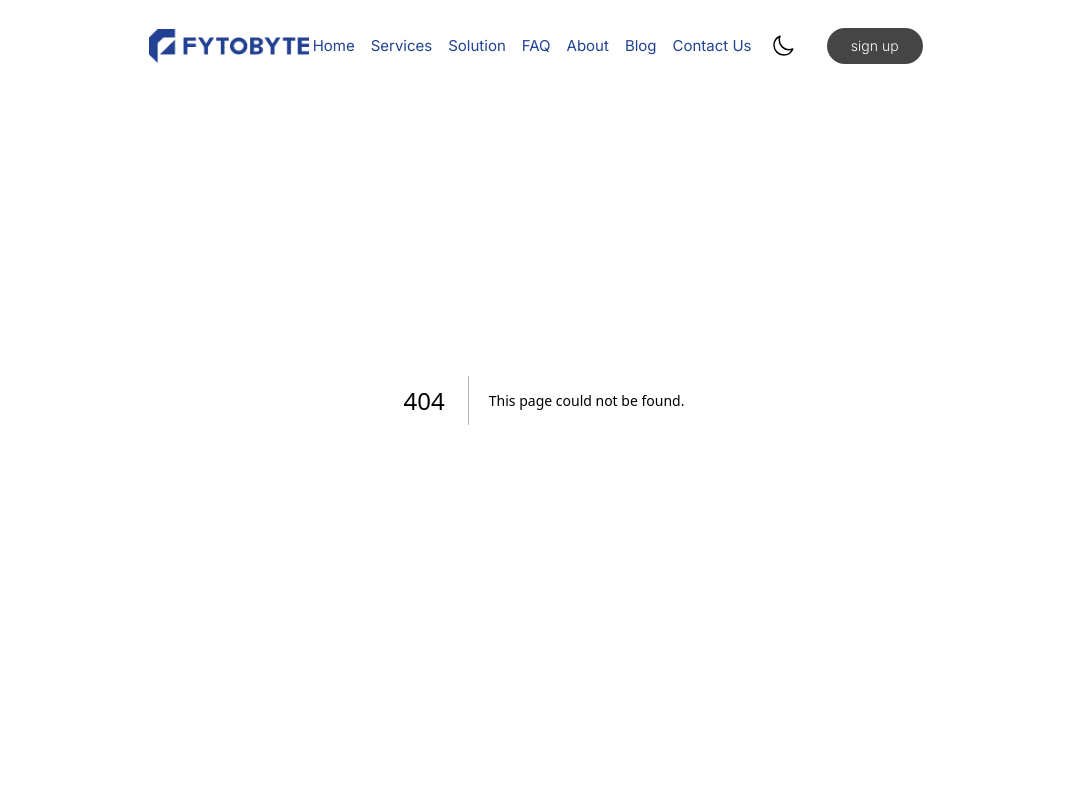
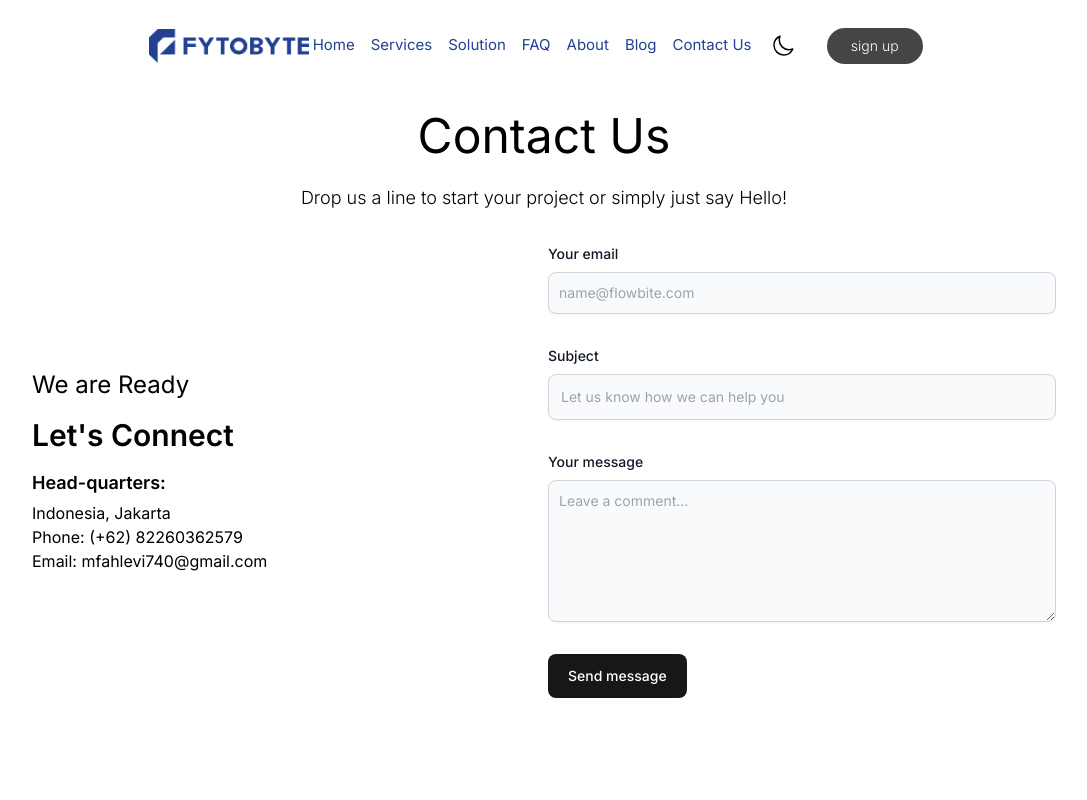
Before and after one commit to FytobyteLimited/job-0-task-0, a Next.js app in the folder snigbar/challange-1/: page /contact in a window 1280 px wide. Before the commit this address had no page. Shown: the top 800 px of the page, without its empty margins (96-1183 px from the left). Built offline with nearby package versions, Linux system fonts and the light colour scheme.

Commit message:
challange-1/add contact us page and scrolling effect to navbar

```diff
--- a/snigbar/challange-1/app/about/page.tsx
+++ b/snigbar/challange-1/app/about/page.tsx
@@ -5,9 +5,9 @@ import React from "react";
 
 const AboutUs = () => {
   return (
-    <div className="w-full flex justify-center items-center flex-col gap-4 py-8 my-20">
+    <div className="w-full flex flex-col justify-center items-center  gap-4 py-8 my-20">
       <div className="text-center space-y-6 w-11/12 md:w-3/5">
-        <h1 className="text-5xl">About Us</h1>
+        <h1 className="text-3xl md:text-5xl">About Us</h1>
         <p className="text-lg font-light w-4/5 mx-auto">
           Watch your operations optimize as our apps streamline workflows and
           drives efficiency for your success.
--- /dev/null
+++ b/snigbar/challange-1/app/contact/page.tsx
@@ -0,0 +1,86 @@
+import React from "react";
+
+const page = () => {
+  return (
+    <div className="w-full flex justify-center items-center flex-col gap-4 py-8 my-20">
+      <div className="text-center space-y-6 w-11/12 md:w-3/5">
+        <h1 className="text-3xl md:text-5xl">Contact Us</h1>
+        <p className="text-lg font-light w-4/5 mx-auto">
+          Drop us a line to start your project or simply just say Hello!
+        </p>
+      </div>
+
+      <div className="flex flex-col md:flex-row justify-center md:justify-between items-center w-11/12 md:w-4/5 mx-auto mt-4 gap-4 md:gap-2">
+        <div className="space-y-4 w-full text-center md:text-left">
+          <h1 className="text-2xl">We are Ready</h1>
+          <p className="text-xl md:text-3xl font-semibold">
+            Let&apos;s Connect
+          </p>
+          <div className="space-y-1">
+            <p className="md:text-lg font-semibold">Head-quarters:</p>
+            <p>
+              Indonesia, Jakarta <br />
+              Phone: (+62) 82260362579 <br />
+              Email: mfahlevi740@gmail.com <br />
+            </p>
+          </div>
+        </div>
+        {/* contact us form */}
+        <form action="#" className="space-y-8 w-full">
+          <div>
+            <label
+              htmlFor="email"
+              className="block mb-2 text-sm font-medium text-gray-900 dark:text-gray-300"
+            >
+              Your email
+            </label>
+            <input
+              type="email"
+              id="email"
+              className="shadow-sm bg-gray-50 border border-gray-300 text-gray-900 text-sm rounded-lg focus:ring-primary-500 focus:border-primary-500 block w-full p-2.5 dark:bg-gray-700 dark:border-gray-600 dark:placeholder-gray-400 dark:text-white dark:focus:ring-primary-500 dark:focus:border-primary-500 dark:shadow-sm-light"
+              placeholder="name@flowbite.com"
+              required
+            />
+          </div>
+          <div>
+            <label
+              htmlFor="subject"
+              className="block mb-2 text-sm font-medium text-gray-900 dark:text-gray-300"
+            >
+              Subject
+            </label>
+            <input
+              type="text"
+              id="subject"
+              className="block p-3 w-full text-sm text-gray-900 bg-gray-50 rounded-lg border border-gray-300 shadow-sm focus:ring-primary-500 focus:border-primary-500 dark:bg-gray-700 dark:border-gray-600 dark:placeholder-gray-400 dark:text-white dark:focus:ring-primary-500 dark:focus:border-primary-500 dark:shadow-sm-light"
+              placeholder="Let us know how we can help you"
+              required
+            />
+          </div>
+          <div className="sm:col-span-2">
+            <label
+              htmlFor="message"
+              className="block mb-2 text-sm font-medium text-gray-900 dark:text-gray-400"
+            >
+              Your message
+            </label>
+            <textarea
+              id="message"
+              rows={6}
+              className="block p-2.5 w-full text-sm text-gray-900 bg-gray-50 rounded-lg shadow-sm border border-gray-300 focus:ring-primary-500 focus:border-primary-500 dark:bg-gray-700 dark:border-gray-600 dark:placeholder-gray-400 dark:text-white dark:focus:ring-primary-500 dark:focus:border-primary-500"
+              placeholder="Leave a comment..."
+            ></textarea>
+          </div>
+          <button
+            type="submit"
+            className="py-3 px-5 text-sm font-medium text-center bg-primary-dark text-white dark:bg-white dark:text-primary-dark rounded-lg bg-primary-700 sm:w-fit hover:bg-primary-800 focus:ring-4 focus:outline-none focus:ring-primary-300 dark:bg-primary-600 dark:hover:bg-primary-700 dark:focus:ring-primary-800"
+          >
+            Send message
+          </button>
+        </form>
+      </div>
+    </div>
+  );
+};
+
+export default page;
--- a/snigbar/challange-1/components/Header/Header.tsx
+++ b/snigbar/challange-1/components/Header/Header.tsx
@@ -20,10 +20,10 @@ const Header = () => {
         </p>
         {/* cta buttons */}
         <div className="flex justify-between items-center gap-3">
-          <button className="w-24 md:w-40 h-10 bg-primary-dark dark:bg-white rounded-md text-white dark:text-primary-dark font-light text-sm text-center">
+          <button className="w-24 md:w-40 h-10 bg-primary-dark dark:bg-white rounded-md text-white dark:text-primary-dark text-sm text-center">
             Get Started
           </button>
-          <button className="w-24 md:w-40 h-10 bg-primary-dark dark:bg-white rounded-md text-white dark:text-primary-dark font-light text-sm text-center">
+          <button className="w-24 md:w-40 h-10 bg-primary-dark dark:bg-white rounded-md text-white dark:text-primary-dark text-sm text-center">
             Join Us
           </button>
         </div>
--- a/snigbar/challange-1/components/Navbar/Navbar.tsx
+++ b/snigbar/challange-1/components/Navbar/Navbar.tsx
@@ -1,33 +1,55 @@
+"use client";
 import ThemeSwitch from "../ThemeSwitch";
 import Link from "next/link";
-import { navLinkStyle } from "@/shared/constants";
 import LogoImage from "../utilities/LogoImage";
 import MobileMenuButton from "../utilities/MobileMenuButton";
+import { useEffect, useState } from "react";
 
 const Navbar = () => {
+  const [scrollY, setScrollY] = useState(0);
+
+  useEffect(() => {
+    const handleScroll = () => {
+      setScrollY(window.scrollY);
+    };
+    handleScroll();
+
+    window.addEventListener("scroll", handleScroll);
+    return () => {
+      window.removeEventListener("scroll", handleScroll);
+    };
+  }, []);
+
+  const navlinksStyle =
+    "border-b border-b-transparent hover:border-b-primary-blue dark:hover:border-b-white";
+
   return (
-    <nav className="z-50 mx-auto flex items-center justify-between px-4 py-2 md:px-8 md:py-3 text-white md:rounded-full md:bg-white/25 w-full md:w-11/12 lg:w-2/3 fixed top-4 backdrop-blur-md">
+    <nav
+      className={`z-50 mx-auto flex items-center justify-between px-4 py-2 md:px-8 md:py-3 text-white md:rounded-full ${
+        scrollY > 350 ? "bg-white shadow-md dark:bg-white/40" : "md:bg-white/25"
+      } w-full md:w-11/12 lg:w-2/3 fixed md:top-4 backdrop-blur-md`}
+    >
       <LogoImage />
       <ul className="hidden md:flex items-center justify-between gap-4 text-primary-blue dark:text-white text-[15px]">
-        <Link href="#home" className={navLinkStyle}>
+        <Link href="/#home" className={navlinksStyle}>
           Home
         </Link>
-        <Link href="#services" className={navLinkStyle}>
+        <Link href="/#services" className={navlinksStyle}>
           Services
         </Link>
-        <Link href="#solution" className={navLinkStyle}>
+        <Link href="/#solution" className={navlinksStyle}>
           Solution
         </Link>
-        <Link href="#faq" className={navLinkStyle}>
+        <Link href="/#faq" className={navlinksStyle}>
           FAQ
         </Link>
-        <Link href="about" className={navLinkStyle}>
+        <Link href="about" className={navlinksStyle}>
           About
         </Link>
-        <Link href="#knowledge" className={navLinkStyle}>
+        <Link href="/#knowledge" className={navlinksStyle}>
           Blog
         </Link>
-        <Link href="#" className={navLinkStyle}>
+        <Link href="contact" className={navlinksStyle}>
           Contact Us
         </Link>
       </ul>
```
